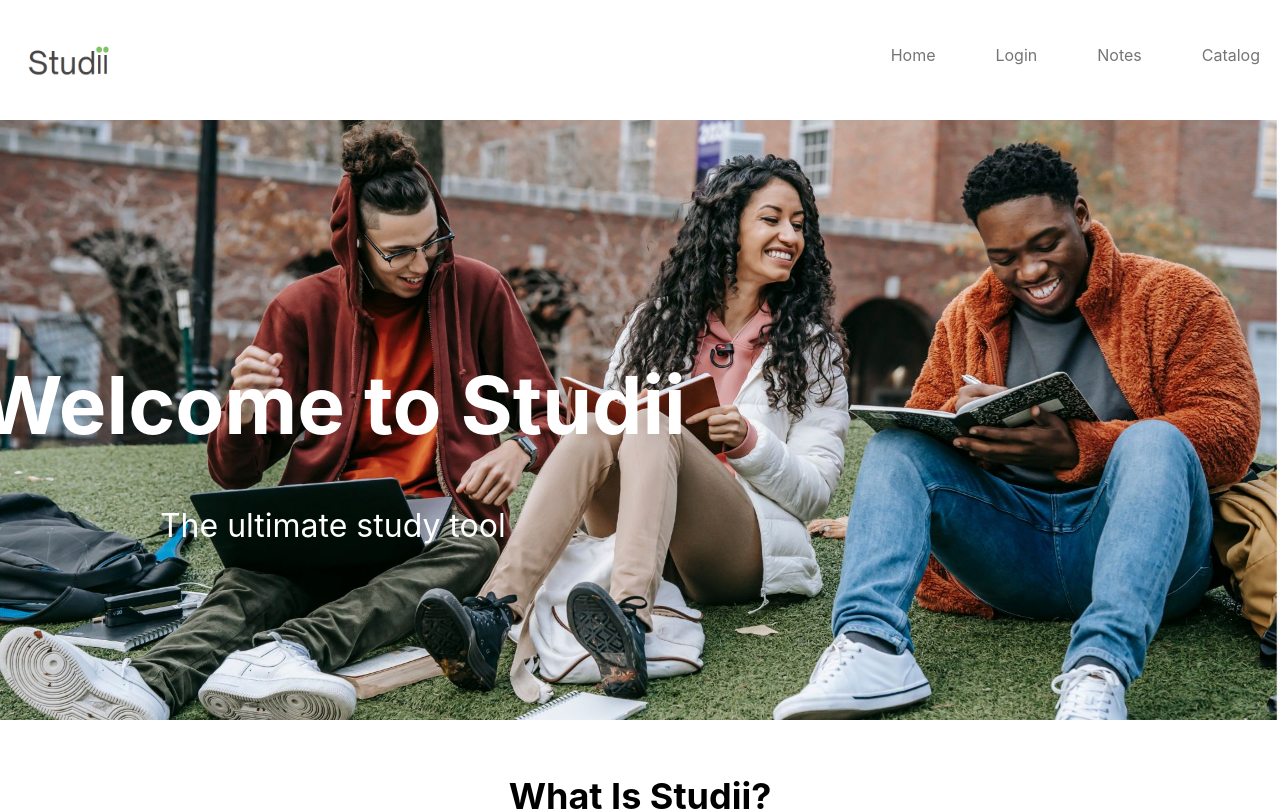
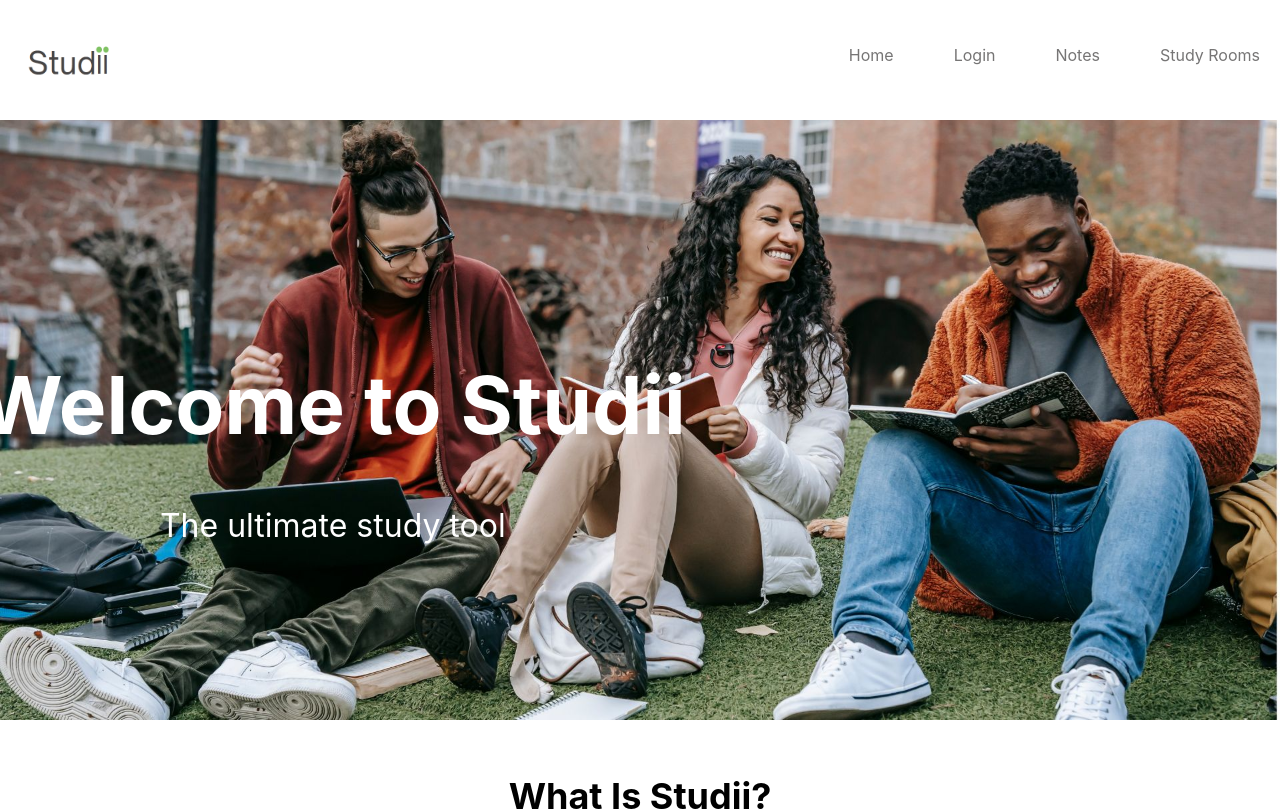
Before and after one commit to spoonz14/study-web-app, a React (Create React App) app in the folder frontend/: page / in a window 1280 px wide. Shown: the top 811 px of the page. Built offline with nearby package versions, Linux system fonts and the light colour scheme.

Commit message:
bugfixing

```diff
--- a/frontend/src/components/NavBar.js
+++ b/frontend/src/components/NavBar.js
@@ -64,10 +64,10 @@
           </li>
           {isLoggedIn ? (
           <li>
-            <Link to="/Timers">Timers</Link>
+            <Link to="/Timers">To Do List</Link>
           </li> ) : null}
           <li>
-            <Link to="/Catalog">Catalog</Link>
+            <Link to="/Catalog">Study Rooms</Link>
           </li>
         </ul>
       </nav>
```
Also changed, not shown: 1 other file (tests, documents, lock files or other folders).
